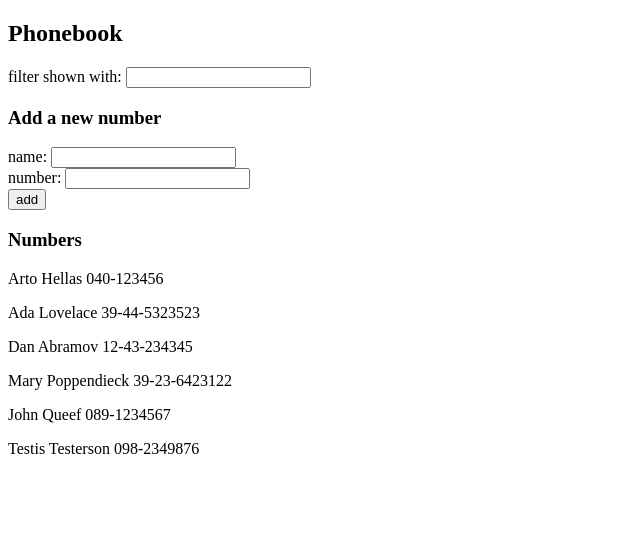
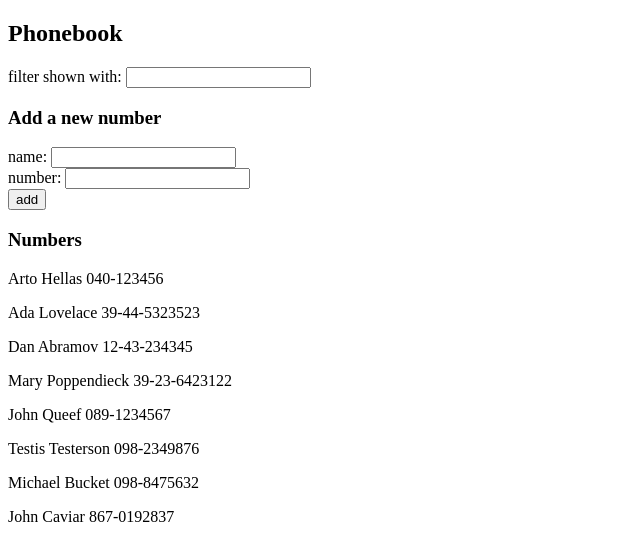
Before and after one commit to akskettu-hub/FullStackOpen, a React (Vite) app in the folder part02/phonebook/: page / in a window 1280 px wide. Shown: the top 560 px of the page, without its empty margins (0-640 px from the left). Built offline with nearby package versions, Linux system fonts and the light colour scheme; data requests are answered from the project's data file.

Commit message:
Did ex 2.13. Extracted backend comms to src/services/numbers.js

```diff
--- a/part02/phonebook/db.json
+++ b/part02/phonebook/db.json
@@ -29,6 +29,16 @@
       "id": "6319",
       "name": "Testis Testerson",
       "number": "098-2349876"
+    },
+    {
+      "id": "876a",
+      "name": "Michael Bucket",
+      "number": "098-8475632"
+    },
+    {
+      "id": "ee01",
+      "name": "John Caviar",
+      "number": "867-0192837"
     }
   ]
 }
--- a/part02/phonebook/src/App.jsx
+++ b/part02/phonebook/src/App.jsx
@@ -1,5 +1,5 @@
 import { useState, useEffect } from 'react'
-import axios from 'axios'
+import numberService from './services/numbers'
 
 const Filter = ({ value, onChange }) => <div>filter shown with: <input value={value} onChange={onChange}/></div>
 
@@ -41,15 +41,14 @@ const App = () => {
 
   useEffect(() => {
     console.log("effect")
-    axios
-      .get('http://localhost:3001/persons')
+    numberService
+      .getAll()
       .then(response => {
         console.log('promise fulfilled')
         setPersons(response.data)
       })
+    console.log('render', persons.length, 'notes')
   }, [])
-  console.log('render', persons.length, 'notes')
-
 
   const addNewName = (event) => {
     event.preventDefault()
@@ -64,13 +63,11 @@ const App = () => {
       alert(`${nameObject.name} is already added to phonebook.`)
     } else {
       setPersons(persons.concat(nameObject))
-      axios
-      .post('http://localhost:3001/persons', nameObject)
-      .then(response => {
+      numberService
+        .create(nameObject)
+        .then(response => {
         console.log(response)
       })
-      setNewName('')
-      setnewNumber('')
     }
   }
 
--- /dev/null
+++ b/part02/phonebook/src/services/numbers.js
@@ -0,0 +1,11 @@
+import axios from 'axios'
+const baseUrl = 'http://localhost:3001/persons'
+
+const getAll = () => axios.get(baseUrl)
+
+const create = newObject => axios.post(baseUrl, newObject)
+
+export default {
+    getAll,
+    create
+}
```
